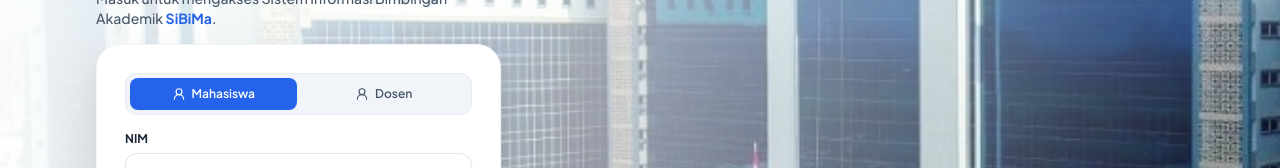
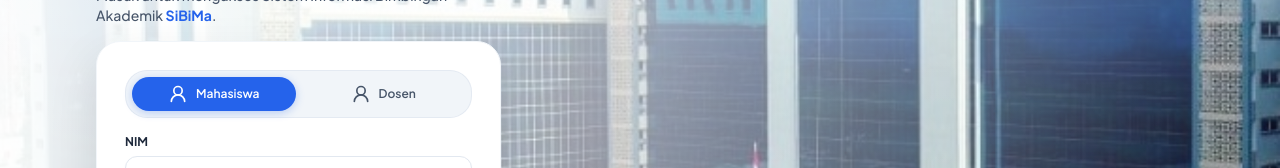
Before and after one commit to Bogaaing/sibimak, a React (Vite) app: page /login in a window 1280 px wide. Shown: the part 224-392 px from the top of the page. Built offline with nearby package versions, Linux system fonts and the light colour scheme; no server answers.

Commit message:
style(login): redesign user switch into modern rounded pill segmented control

```diff
--- a/src/features/auth/pages/Login.tsx
+++ b/src/features/auth/pages/Login.tsx
@@ -165,31 +165,31 @@ export const Login: React.FC = () => {
 
             {/* AUTHENTICATION CARD */}
             <div className="bg-white rounded-[24px] border border-slate-100 shadow-[0_20px_50px_rgba(0,0,0,0.10)] p-6 sm:p-7 space-y-4">
-              {/* Role Switcher Pill (42px) */}
-              <div className="h-[42px] p-1 bg-[#F1F5F9] rounded-xl border border-slate-200/70 flex items-center gap-1">
+              {/* Role Switcher - Modern Rounded Pill Segmented Control */}
+              <div className="h-[48px] p-1.5 bg-[#F1F5F9] rounded-[22px] border border-slate-200/80 flex items-center gap-1.5 transition-all">
                 <button
                   type="button"
                   onClick={() => handleRoleChange('mahasiswa')}
-                  className={`h-full flex-1 flex items-center justify-center gap-1.5 px-3 rounded-lg text-xs font-semibold transition-all select-none ${
+                  className={`h-full flex-1 flex items-center justify-center gap-2 px-3 rounded-full text-xs font-semibold transition-all duration-300 ease-in-out select-none ${
                     activeRole === 'mahasiswa'
-                      ? 'bg-[#2563EB] text-white shadow-2xs font-bold'
-                      : 'text-slate-600 hover:text-slate-900'
+                      ? 'bg-[#2563EB] text-white shadow-[0_2px_8px_rgba(37,99,235,0.28)] font-bold'
+                      : 'text-slate-600 hover:text-slate-900 hover:bg-slate-200/50 bg-transparent'
                   }`}
                 >
-                  <UserRound className="w-3.5 h-3.5" />
+                  <UserRound className="w-5 h-5 shrink-0" />
                   <span>Mahasiswa</span>
                 </button>
 
                 <button
                   type="button"
                   onClick={() => handleRoleChange('dosen')}
-                  className={`h-full flex-1 flex items-center justify-center gap-1.5 px-3 rounded-lg text-xs font-semibold transition-all select-none ${
+                  className={`h-full flex-1 flex items-center justify-center gap-2 px-3 rounded-full text-xs font-semibold transition-all duration-300 ease-in-out select-none ${
                     activeRole === 'dosen'
-                      ? 'bg-[#2563EB] text-white shadow-2xs font-bold'
-                      : 'text-slate-600 hover:text-slate-900'
+                      ? 'bg-[#2563EB] text-white shadow-[0_2px_8px_rgba(37,99,235,0.28)] font-bold'
+                      : 'text-slate-600 hover:text-slate-900 hover:bg-slate-200/50 bg-transparent'
                   }`}
                 >
-                  <UserRound className="w-3.5 h-3.5" />
+                  <UserRound className="w-5 h-5 shrink-0" />
                   <span>Dosen</span>
                 </button>
               </div>
```
